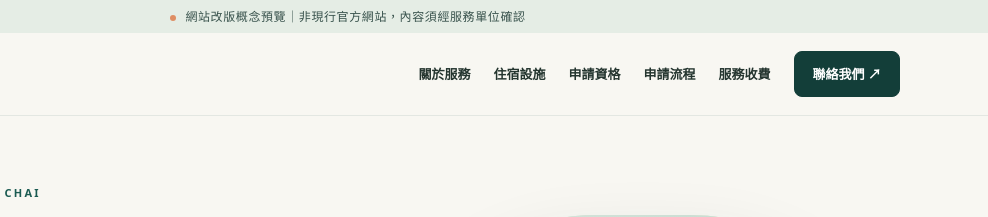
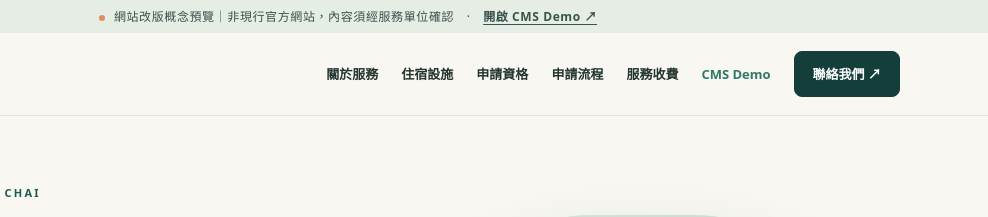
Before and after one commit to isaachoo/myfirstpage, a plain HTML site: page lch-redesign/index.html in a window 1280 px wide. Shown: the top 217 px of the page, 292-1280 px from the left. Drawn offline with Linux system fonts and the light colour scheme.

Commit message:
Connect public prototype to demo CMS previews and add admin entry link

```diff
--- a/lch-redesign/index.html
+++ b/lch-redesign/index.html
@@ -111,13 +111,13 @@
 </head>
 <body>
 <a href="#main" class="skip">跳至主要內容</a>
-<div class="notice"><b></b>網站改版概念預覽｜非現行官方網站，內容須經服務單位確認</div>
+<div class="notice"><b></b>網站改版概念預覽｜非現行官方網站，內容須經服務單位確認　·　<a href="./admin/index.html" style="text-decoration:underline;text-underline-offset:3px;font-weight:800">開啟 CMS Demo ↗</a></div>
 <header class="header">
   <div class="container header-inner">
     <a class="brand" href="#top" aria-label="李節街宿舍返回頁首"><span class="brand-symbol" aria-hidden="true">雅</span><span><strong>李節街宿舍</strong><small>ST. JAMES' SETTLEMENT</small></span></a>
     <button class="menu-button" id="menu-button" aria-controls="navigation" aria-expanded="false" aria-label="開啟導覽選單">☰ 選單</button>
     <nav class="nav" id="navigation" aria-label="主要導覽">
-      <a href="#about">關於服務</a><a href="#facilities">住宿設施</a><a href="#eligibility">申請資格</a><a href="#process">申請流程</a><a href="#fees">服務收費</a><a class="nav-cta" href="#contact">聯絡我們 ↗</a>
+      <a href="#about">關於服務</a><a href="#facilities">住宿設施</a><a href="#eligibility">申請資格</a><a href="#process">申請流程</a><a href="#fees">服務收費</a><a href="./admin/index.html" style="color:#2f7968">CMS Demo</a><a class="nav-cta" href="#contact">聯絡我們 ↗</a>
     </nav>
   </div>
 </header>
@@ -246,5 +246,6 @@
     document.getElementById('year').textContent=String(new Date().getFullYear());
   })();
 </script>
+<script defer src="./admin/public-preview.js"></script>
 </body>
 </html>
```
